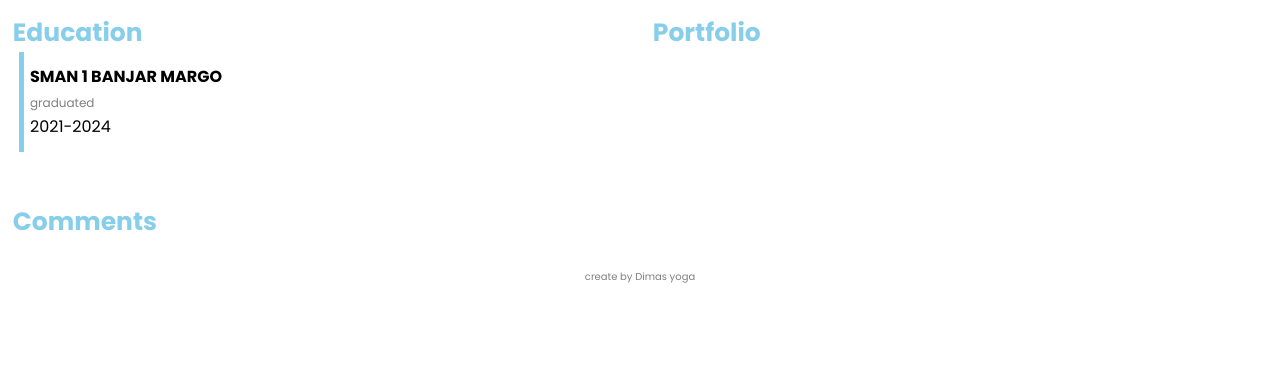
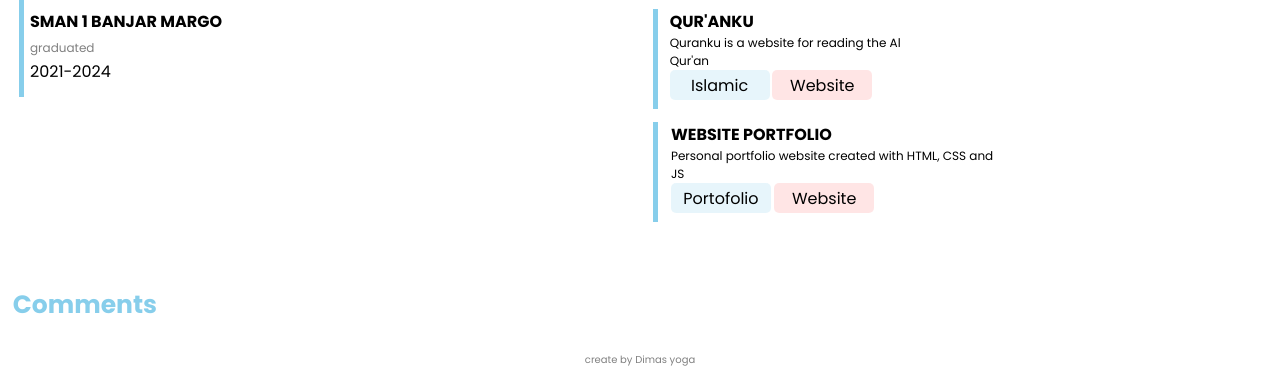
Before and after one commit to dimasyoga42/portfolio-, a plain HTML site: page index.html in a window 1280 px wide. Shown: the part 825-1193 px from the top of the page. Before the commit the page ends 1110 px from the top, so only its background shows below. Drawn offline with Linux system fonts and the light colour scheme; files whose address does not match are found by name.

Commit message:
add portfolio page

```diff
--- a/index.html
+++ b/index.html
@@ -19,14 +19,6 @@
             <div class="sub-name">dimas yoga <img src="src/img/icons8-tiktok-verified-account.svg" class="priv"></div>
             <small>@dimasyoga</small>
             <p>Dare to dream, dare to make it happen</p>
-              <div class="badge">
-                <div class="badge-item">
-                 Frontend
-                </div>
-                <div class="badge-item">
-                 Freelance
-                </div>
-              </div>
          </div>
       </div>
    </div>
@@ -78,23 +70,42 @@
             <div class="sub-port">
                Portfolio
             </div>
+            <div class="sub-box" >
+               <div class="stick"></div>
+               <div>
+                  <h2>QUR'ANKU</h2>
+                  <p>Quranku is a website for reading the Al Qur'an</p>
+                  <div class="badge">
+                     <div class="badge-item">
+                        Islamic
+                     </div>
+                     <div class="badge-item">
+                        Website
+                     </div>
+                  </div>
+               </div>
+            </div>
+            <div class="sub-box" >
+               <div class="stick"></div>
+               <div>
+                  <h2>WEBSITE PORTFOLIO</h2>
+                  <p>Personal portfolio website created with HTML, CSS and JS</p>
+                  <div class="badge">
+                     <div class="badge-item">
+                        Portofolio
+                     </div>
+                     <div class="badge-item">
+                        Website
+                     </div>
+                  </div>
+               </div>
+            </div>
          </div>
          <div class="comments">
             <div class="school-title">
                Comments
             </div>
-        <script src="https://giscus.app/client.js"
-                data-repo="dimasyoga42/portfolio-"
-                data-repo-id="R_kgDOL9KV2Q"
-                data-category-id="DIC_kwDOL9KV2c4CfkAu"
-                data-mapping="specific"
-                data-term="Welcome to Discussions!"
-                data-reactions-enabled="1"
-                data-emit-metadata="0"
-                data-input-position="top"
-                data-theme="light"
-                crossorigin="anonymous"
-                async>
+            <script src="https://giscus.app/client.js" data-repo="dimasyoga42/portfolio-" data-repo-id="R_kgDOL9KV2Q" data-category-id="DIC_kwDOL9KV2c4CfkAu" data-mapping="specific" data-term="Welcome to Discussions!" data-reactions-enabled="1" data-emit-metadata="0" data-input-position="top" data-theme="light" crossorigin="anonymous" async>
             </script>
          </div>
       </div>
--- a/src/style.css
+++ b/src/style.css
@@ -71,8 +71,8 @@ body {
 }
 .badge {
   display: flex;
-  justify-content: center;
   font-size: 16px;
+  margin: 0 2%;
 
 }
 .badge-item {
@@ -231,6 +231,22 @@ body {
   margin: 2% 0;
   width: 50%;
 }
+.sub-box {
+   width: 100%;
+   height: auto;
+   margin: 2% 1%;
+   position: relative;
+   display: flex;
+
+}
+.sub-box h2{
+   margin: 0 2%;
+   font-size: 16px;
+}
+.sub-box p{
+   margin: 0 2%;
+   font-size: 12px;
+}
 
 @media (max-width: 750px ) {
   .profile-box p {
@@ -282,7 +298,9 @@ body {
   width: 100%;
 }
 .comments {
-  margin: 2% 0;
   width: 100%;
 }
+.sub-box {
+   width: 100%;
 }
+}
```
Lines whose indentation alone changed are shown as unchanged.
